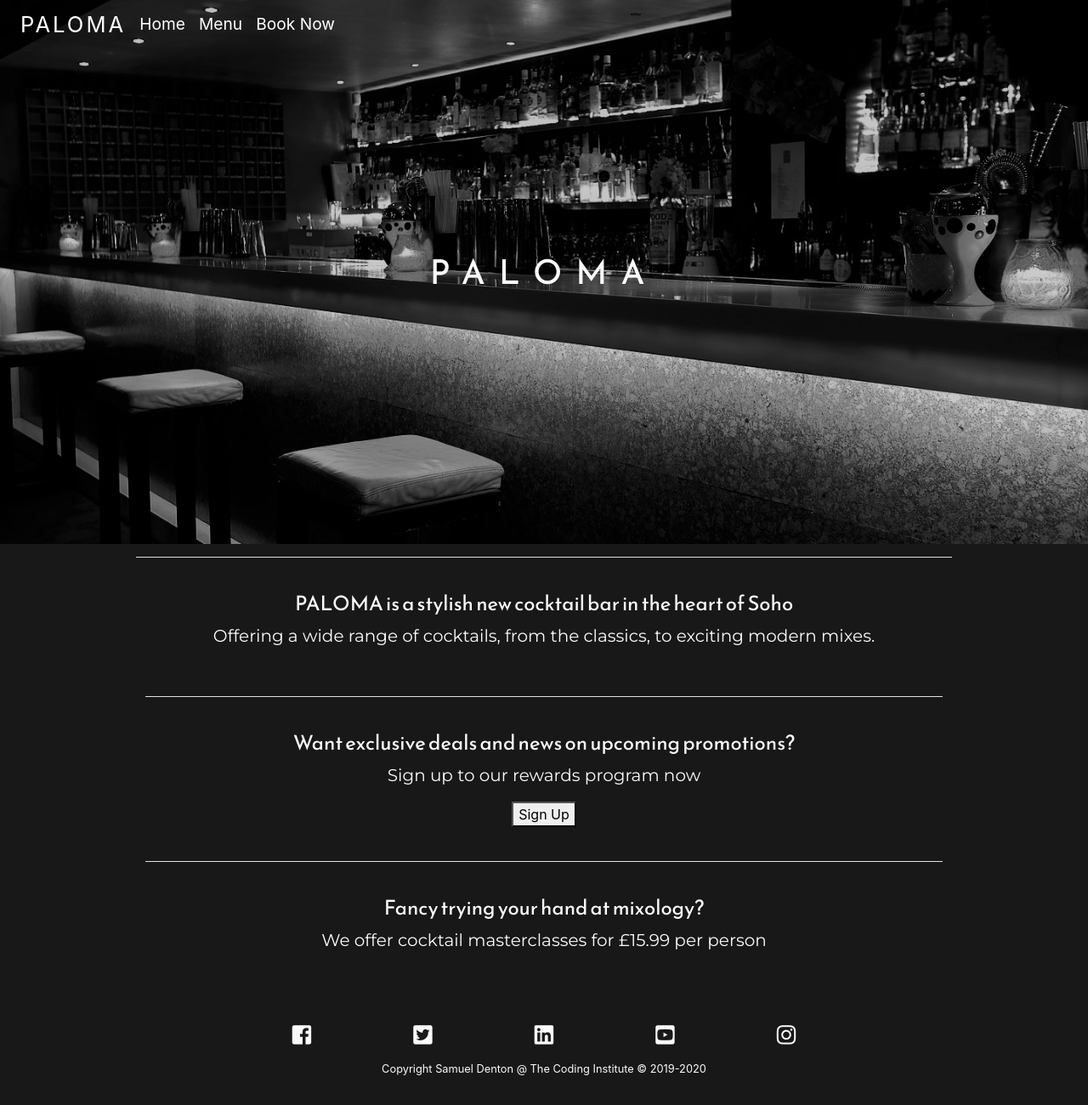
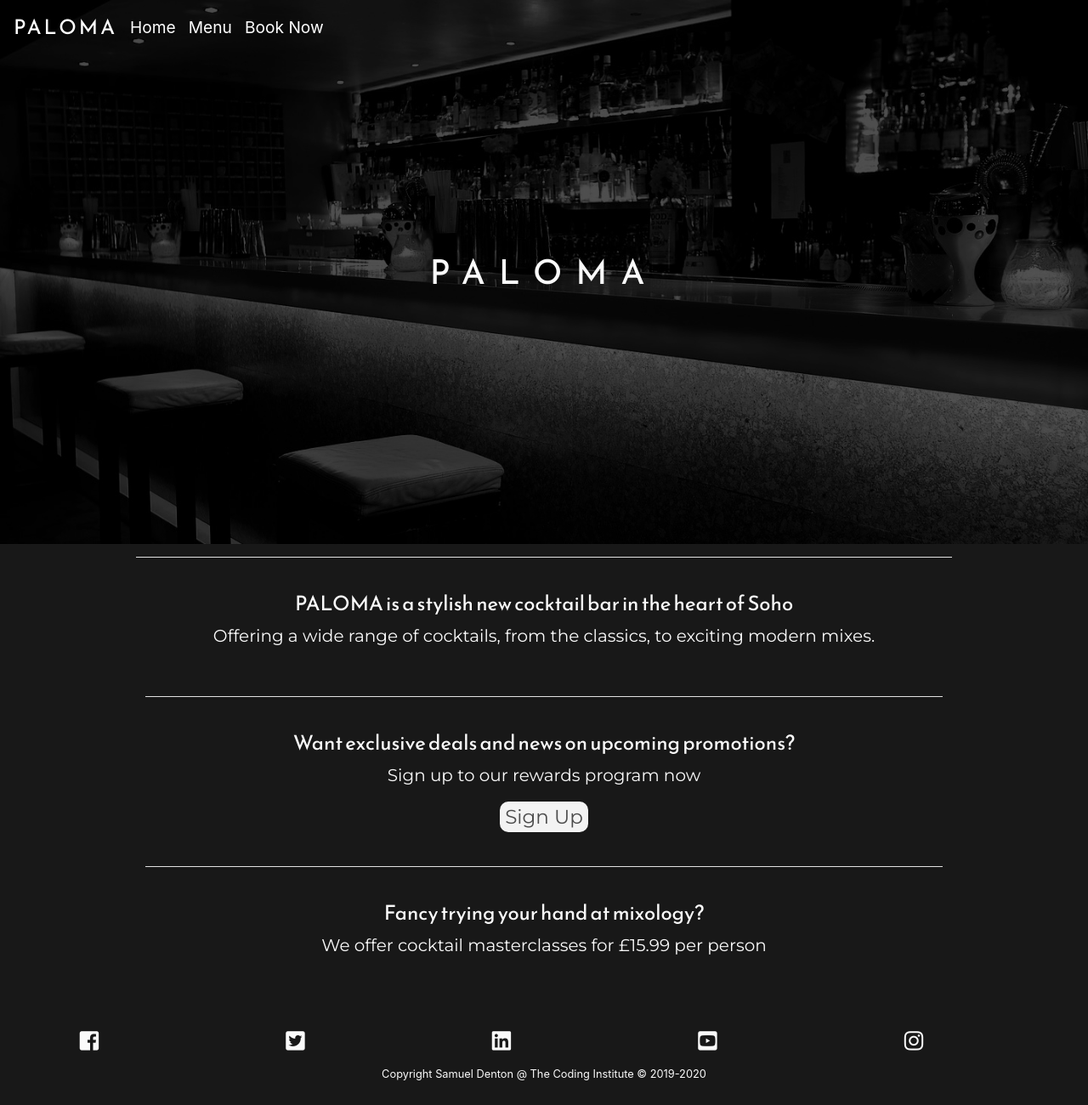
Before and after one commit to DamSenton/PALOMA, a plain HTML site: page index.html in a window 1280 px wide. Shown: the whole page at 85% size. Drawn offline with nearby package versions, Linux system fonts and the light colour scheme.

Commit message:
fixed issue with navbar-toggler not working (added in the JS script at the end of the page). Changed hero image for menu page. Added new headers for each page. Styled the button on the landing page. Fixed sizing issue with footer icons on smaller screens.

```diff
--- a/assets/css/style.css
+++ b/assets/css/style.css
@@ -21,14 +21,24 @@ body {
 
 nav a {
   color: white !important;
-line-height: 25px;
-  display: inline;
+
+  padding: 0 !important;
+  margin-right: 15px;
+  margin-top: 10px;
 }
 
 .nav-logo {
- font-size: 1.6rem;
- letter-spacing: 3px;
+  font-size: 1.5rem;
+  letter-spacing: 3px;
+  text-decoration: none;
+  list-style: none;
+  padding: 0;
+  font-family: "Reem Kufi", sans-serif;
+  line-height: 25px;
+}
 
+.nav-link {
+  padding-left: 0 !important;
 }
 
 nav li a:hover {
@@ -86,6 +96,13 @@ nav li a:hover {
   position: relative;
   z-index: 0;
   display: flex;
+}
+
+.opaque-overlay {
+  background-color: black;
+  width: 100%;
+  height: 100%;
+  opacity: 0.6;
 }
 
 @media screen and (max-width: 1200px) {
@@ -151,13 +168,29 @@ nav li a:hover {
   background: url("../images/PALOMA_logo.png");
   height: 25vh;
   width: 25vw;
-
 }
 
 .main-logo h1 {
   color: white;
   letter-spacing: 2rem;
   font-family: "Reem Kufi", sans-serif;
+}
+
+/*------------------------- Buttons ---------------------- */
+
+.rewards-button {
+  font-size: 1.8vmax !important;
+  background-color: #f3f3f3 !important;
+  border: none !important;
+  color: #4b4b4b !important;
+  border-radius: 10px;
+  font-family: "Montserrat", sans-serif;
+}
+
+.rewards-button:hover {
+  background-color: #3a3a3a !important;
+  border: none !important;
+  color: #fafafa !important;
 }
 
 /*------------------------- Block Dividers ------------------*/
@@ -208,6 +241,17 @@ footer ul {
   margin: 0;
 }
 
+.footer-flex {
+  display: flex;
+  min-height: 45vh;
+  flex-direction: column;
+  justify-content: space-between;
+}
+
+footer ul {
+  margin: 0;
+}
+
 .social-media {
   text-align: center;
   bottom: 5px;
@@ -220,13 +264,62 @@ footer ul {
 }
 
 .social-media i {
-  font-size: 160%;
+  font-size: 2vmax !important;
   letter-spacing: 0px;
   padding-left: 45px;
   padding-right: 45px;
   margin: 1%;
   text-decoration: none;
-  color: #fafafa;
+  color: #fafafa !important;
+  bottom: 10px;
+}
+
+@media screen and (min-width: 601px) {
+  .social-media i {
+    font-size: 2vmax !important;
+    letter-spacing: 0px;
+    padding: 0 45px 0 45px;
+    margin: 1%;
+    text-decoration: none;
+    color: #777777;
+    bottom: 0px;
+  }
+}
+
+@media screen and (max-width: 600px) {
+  .social-media i {
+    font-size: 2vmax !important;
+
+    padding: 0 20px 0 20px;
+    margin: 1%;
+    text-decoration: none;
+    color: #777777;
+    bottom: 10px;
+  }
+}
+
+@media screen and (max-width: 320px) {
+  .social-media i {
+    font-size: 2vmax !important;
+
+    padding: 0 15px 0 15px;
+    margin: 1%;
+    text-decoration: none;
+    color: #777777;
+    bottom: 10px;
+  }
+}
+
+@media screen and (min-width: 1200px) {
+  .social-media i {
+    font-size: 2vmax !important;
+    letter-spacing: 100px;
+    padding: 0 45px 0 45px;
+    margin: 1%;
+    text-decoration: none;
+    color: #777777;
+    bottom: 10px;
+  }
 }
 
 .copyright {
--- a/index.html
+++ b/index.html
@@ -19,7 +19,7 @@
 	<!------------------------------------Header / Navbar------------------------------------------->
 	<header>
 		<nav class="navbar navbar-expand-lg navbar-dark fixed-top col-12">
-
+			<a class="nav-link nav-logo" href="index.html">PALOMA</a>
 
 			<button
           class="navbar-toggler"
@@ -34,9 +34,7 @@
         </button>
 			<div class="collapse navbar-collapse" id="navbarNavAltMarkup">
 				<ul class="navbar-nav">
-                <li class="nav-item">
-                <a class="nav-link nav-logo" href="index.html">PALOMA</a>
-                </li>
+
 					<li class="nav-item active">
 						<a class="nav-link" href="index.html">Home</a>
 					</li>
@@ -56,10 +54,10 @@
 
 
 
+
+			<div class="opaque-overlay"></div>
+		</div>
 		<h1 id="hero-text"> PALOMA</h1>
-
- </div>
-
 	</section>
 
 	<hr class="block-divider">
@@ -91,29 +89,19 @@
 		<div class="footer-container">
 			<ul class="social-media">
 				<li>
-            <a href="https://www.facebook.com" target="_blank"
-              ><i class="fab fa-facebook-square"></i
-            ></a>
+					<a href="https://www.facebook.com" target="_blank"><i class="fab fa-facebook-square"></i></a>
 				</li>
 				<li>
-            <a href="https://www.twitter.com" target="_blank"
-              ><i class="fab fa-twitter-square"></i
-            ></a>
+					<a href="https://www.twitter.com" target="_blank"><i class="fab fa-twitter-square"></i></a>
 				</li>
 				<li>
-            <a href="https://uk.linkedin.com/" target="_blank"
-              ><i class="fab fa-linkedin"></i
-            ></a>
+					<a href="https://uk.linkedin.com/" target="_blank"><i class="fab fa-linkedin"></i></a>
 				</li>
 				<li>
-            <a href="https://www.youtube.com" target="_blank"
-              ><i class="fab fa-youtube-square"></i
-            ></a>
+					<a href="https://www.youtube.com" target="_blank"><i class="fab fa-youtube-square"></i></a>
 				</li>
 				<li>
-            <a href="https://www.instagram.com" target="_blank"
-              ><i class="fab fa-instagram"></i
-            ></a>
+					<a href="https://www.instagram.com" target="_blank"><i class="fab fa-instagram"></i></a>
 				</li>
 			</ul>
 		</div>
@@ -125,7 +113,15 @@
 			</p>
 		</div>
 	</footer>
-
+	<script src="https://code.jquery.com/jquery-3.5.1.slim.min.js"
+		integrity="sha384-DfXdz2htPH0lsSSs5nCTpuj/zy4C+OGpamoFVy38MVBnE+IbbVYUew+OrCXaRkfj" crossorigin="anonymous">
+	</script>
+	<script src="https://cdn.jsdelivr.net/npm/popper.js@1.16.0/dist/umd/popper.min.js"
+		integrity="sha384-Q6E9RHvbIyZFJoft+2mJbHaEWldlvI9IOYy5n3zV9zzTtmI3UksdQRVvoxMfooAo" crossorigin="anonymous">
+	</script>
+	<script src="https://stackpath.bootstrapcdn.com/bootstrap/4.5.0/js/bootstrap.min.js"
+		integrity="sha384-OgVRvuATP1z7JjHLkuOU7Xw704+h835Lr+6QL9UvYjZE3Ipu6Tp75j7Bh/kR0JKI" crossorigin="anonymous">
+	</script>
 </body>
 
 
```
Also changed, not shown: booking-form.html (+18 -22 lines), menu.html (+18 -22 lines), 1 other file. Lines whose indentation alone changed are shown as unchanged.
